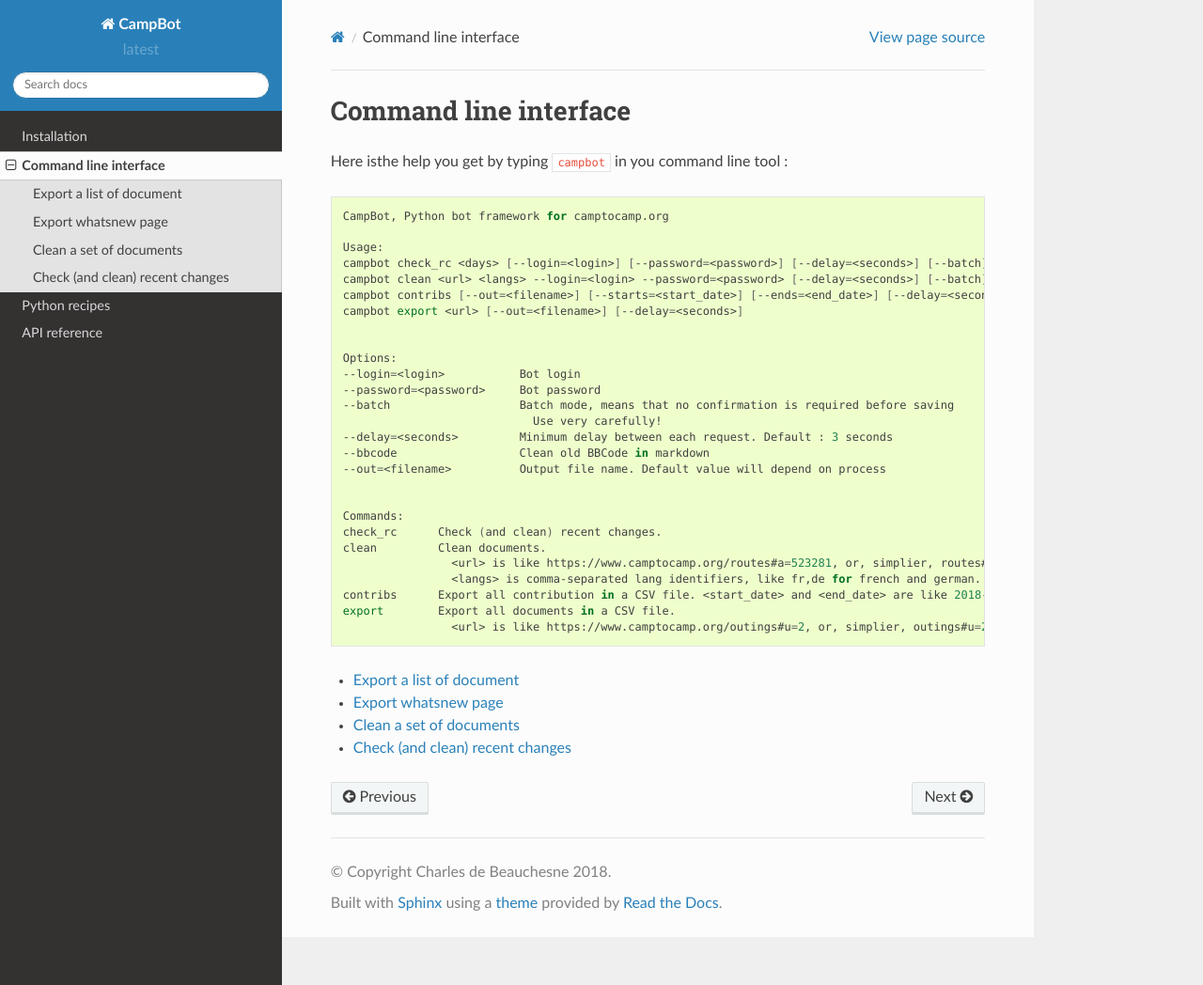
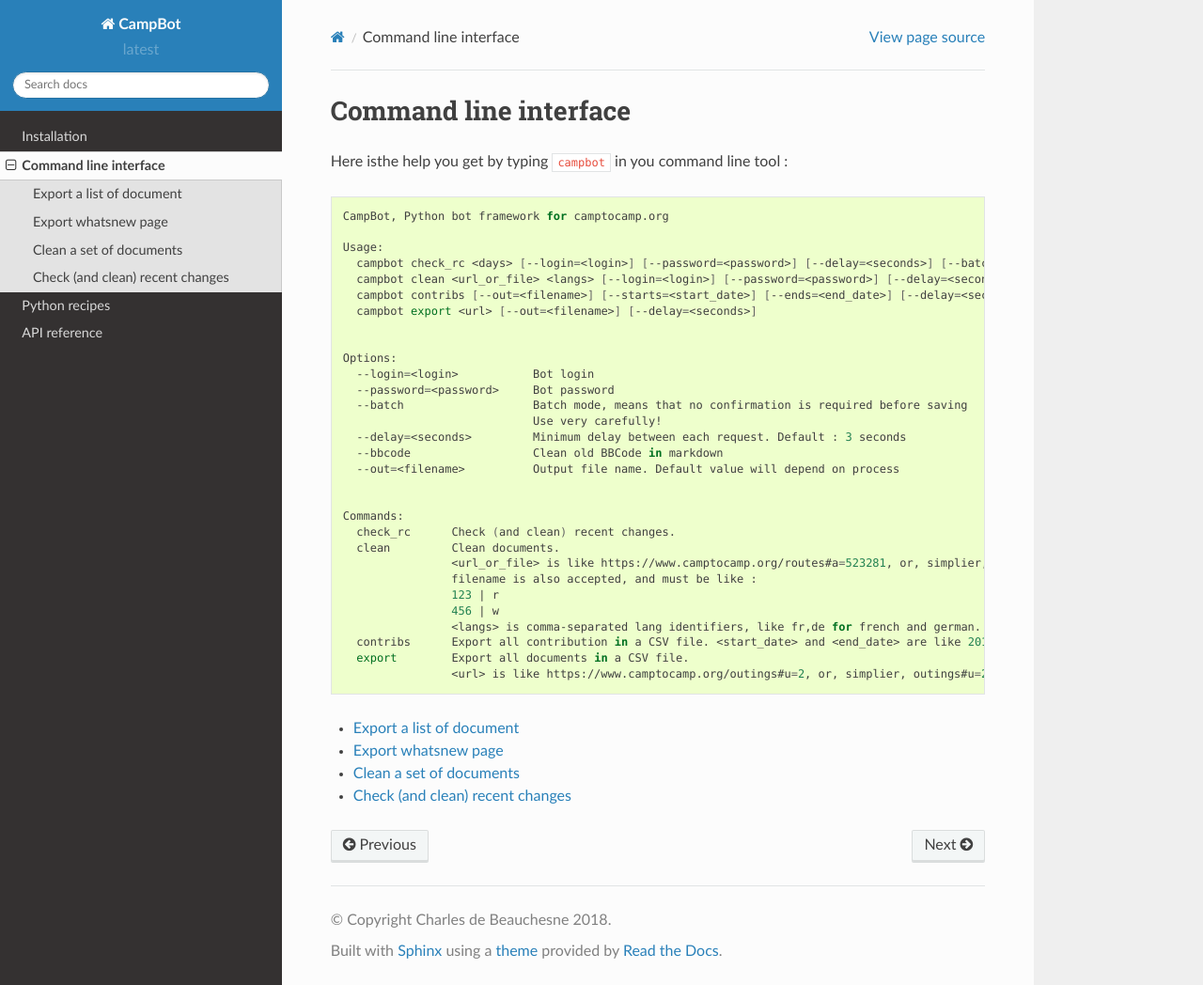
Before and after one commit to c2corg/CampBot, a Sphinx documentation site: the page built from docs/CLI/index.rst, in a window 1280 px wide and 1048 px high. Shown: the whole window at 94% size. Built offline with Sphinx 7.4.7 and the Read the Docs theme 2.0.0, drawn with Linux system fonts in a browser that asks for light colours.

Commit message:
Update campbot/__main__.py, docs/CLI/index.rst files

```diff
--- a/docs/CLI/index.rst
+++ b/docs/CLI/index.rst
@@ -8,29 +8,32 @@
     CampBot, Python bot framework for camptocamp.org
 
     Usage:
-    campbot check_rc <days> [--login=<login>] [--password=<password>] [--delay=<seconds>] [--batch]
-    campbot clean <url> <langs> --login=<login> --password=<password> [--delay=<seconds>] [--batch] [--bbcode]
-    campbot contribs [--out=<filename>] [--starts=<start_date>] [--ends=<end_date>] [--delay=<seconds>]
-    campbot export <url> [--out=<filename>] [--delay=<seconds>]
+      campbot check_rc <days> [--login=<login>] [--password=<password>] [--delay=<seconds>] [--batch]
+      campbot clean <url_or_file> <langs> [--login=<login>] [--password=<password>] [--delay=<seconds>] [--batch] [--bbcode]
+      campbot contribs [--out=<filename>] [--starts=<start_date>] [--ends=<end_date>] [--delay=<seconds>]
+      campbot export <url> [--out=<filename>] [--delay=<seconds>]
 
 
     Options:
-    --login=<login>           Bot login
-    --password=<password>     Bot password
-    --batch                   Batch mode, means that no confirmation is required before saving
+      --login=<login>           Bot login
+      --password=<password>     Bot password
+      --batch                   Batch mode, means that no confirmation is required before saving
                                 Use very carefully!
-    --delay=<seconds>         Minimum delay between each request. Default : 3 seconds
-    --bbcode                  Clean old BBCode in markdown
-    --out=<filename>          Output file name. Default value will depend on process
+      --delay=<seconds>         Minimum delay between each request. Default : 3 seconds
+      --bbcode                  Clean old BBCode in markdown
+      --out=<filename>          Output file name. Default value will depend on process
 
 
     Commands:
-    check_rc      Check (and clean) recent changes.
-    clean         Clean documents.
-                    <url> is like https://www.camptocamp.org/routes#a=523281, or, simplier, routes#a=523281
+      check_rc      Check (and clean) recent changes.
+      clean         Clean documents.
+                    <url_or_file> is like https://www.camptocamp.org/routes#a=523281, or, simplier, routes#a=523281.
+                    filename is also accepted, and must be like :
+                    123 | r
+                    456 | w
                     <langs> is comma-separated lang identifiers, like fr,de for french and german.
-    contribs      Export all contribution in a CSV file. <start_date> and <end_date> are like 2018-05-12
-    export        Export all documents in a CSV file.
+      contribs      Export all contribution in a CSV file. <start_date> and <end_date> are like 2018-05-12
+      export        Export all documents in a CSV file.
                     <url> is like https://www.camptocamp.org/outings#u=2, or, simplier, outings#u=2
 
 
```
Also changed, not shown: 1 other file.
